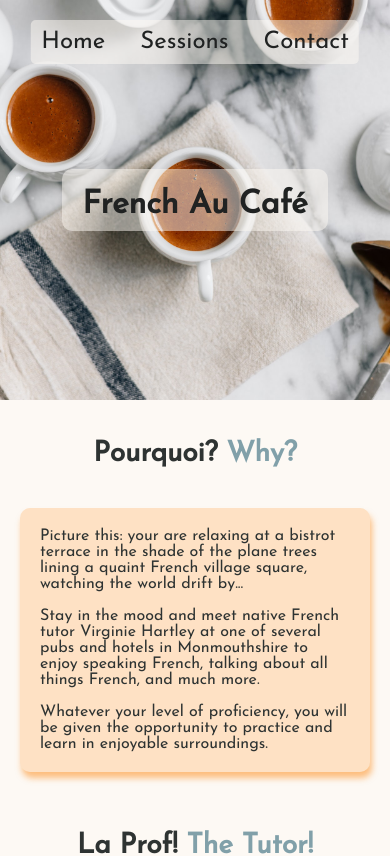
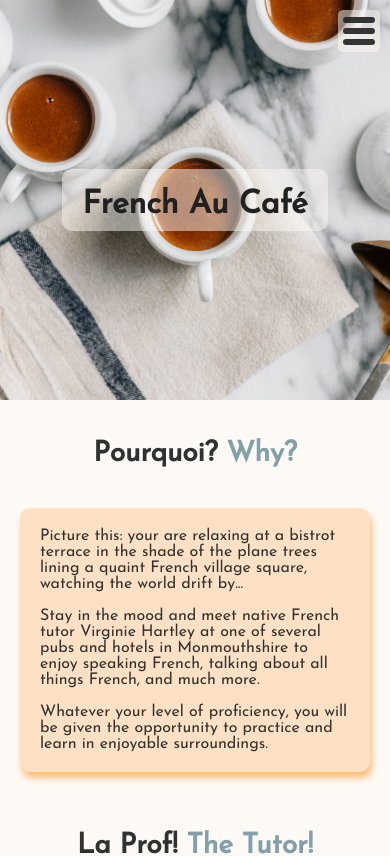
Before and after one commit to Velocima/ginnie-french, a Next.js app: page / in a window 390 px wide. Shown: the top 856 px of the page. Built offline with nearby package versions, Linux system fonts and the light colour scheme.

Commit message:
useWindowSize hook added. nav made responsive and collapsible on smaller screens

```diff
--- a/components/Nav.jsx
+++ b/components/Nav.jsx
@@ -1,17 +1,56 @@
 import Link from 'next/link';
 import style from '../styles/nav.module.css';
+import { useState, useEffect } from 'react';
+import useWindowSize from '../hooks/useWindowSize';
 
 export default function Nav() {
 	const pages = ['Home', 'Sessions', 'Contact'];
+
+	const [height, width] = useWindowSize();
+	const [isNavCollapsible, setIsNavCollapsible] = useState(false);
+	const [isNavOpen, setIsNavOpen] = useState(false);
+
+	useEffect(() => {
+		if (height < 500 || width < 550) {
+			setIsNavCollapsible(true);
+			setIsNavOpen(true);
+		} else {
+			setIsNavOpen(false);
+			setIsNavCollapsible(false);
+		}
+		return null;
+	}, [height, width]);
+
+	const toggleNav = () => {
+		setIsNavOpen((prevState) => !prevState);
+	};
+
+	const iconStyle = {
+		transform: isNavOpen ? 'rotate(180deg)' : 'rotate(0)',
+		display: isNavCollapsible ? 'flex' : 'none',
+	};
+
+	const navStyle = {
+		transform: !isNavOpen ? 'translateY(0)' : 'translateY(-120%)',
+	};
 	return (
-		<nav className={style.nav}>
+		<>
+			<div className={style.burger} onClick={toggleNav} style={iconStyle}>
+				<div className={style.line}></div>
+				<div className={style.line}></div>
+				<div className={style.line}></div>
+			</div>
+			<div className={style.overflowContainer}>
+				<nav className={style.nav} style={navStyle}>
 					{pages.map((page) => {
 						return (
-					<Link href={page === 'Home' ? '/' : page.toLowerCase()}>
+							<Link href={page === 'Home' ? '/' : page.toLowerCase()} key={page}>
 								<a>{page}</a>
 							</Link>
 						);
 					})}
 				</nav>
+			</div>
+		</>
 	);
 }
--- /dev/null
+++ b/hooks/useWindowSize.jsx
@@ -0,0 +1,14 @@
+import { useLayoutEffect, useState } from 'react';
+
+export default function useWindowSize() {
+	const [size, setSize] = useState([0, 0]);
+	useLayoutEffect(() => {
+		function updateSize() {
+			setSize([window.innerWidth, window.innerHeight]);
+		}
+		window.addEventListener('resize', updateSize);
+		updateSize();
+		return () => window.removeEventListener('resize', updateSize);
+	}, []);
+	return size;
+}
--- a/styles/nav.module.css
+++ b/styles/nav.module.css
@@ -1,16 +1,24 @@
-.nav {
+.overflowContainer {
+	overflow: hidden;
 	position: fixed;
 	top: 20px;
 	right: 50%;
+	border-radius: 5px;
 	transform: translateX(50%);
+}
+
+.nav {
+	height: 100%;
+	width: 100%;
 	padding: 10px 0;
-	border-radius: 5px;
 	background-color: rgba(253, 249, 244, 0.5);
+	transition: 0.3s;
 }
 
 .nav a {
 	font-size: 1.5rem;
 	transition: 0.3s;
+	text-align: center;
 	color: rgb(32, 34, 34);
 	padding: 10px;
 	border-radius: 5px;
@@ -22,3 +30,35 @@
 .nav a:hover {
 	background-color: rgba(253, 131, 9, 0.5);
 }
+
+.burger {
+	display: flex;
+	flex-direction: column;
+	justify-content: space-around;
+	position: fixed;
+	top: 10px;
+	right: 10px;
+	height: 42px;
+	width: 42px;
+	padding: 5px;
+	border-radius: 5px;
+	background-color: rgba(253, 249, 244, 0.5);
+	transition: 0.3s;
+}
+.line {
+	background-color: rgba(32, 34, 34, 0.9);
+	height: 6px;
+	border-radius: 3px;
+}
+
+@media screen and (max-width: 450px) {
+	.nav a {
+		display: block;
+	}
+}
+
+@media (max-width: 550px), (max-height: 500px) {
+	.nav {
+		background-color: rgba(253, 249, 244, 0.9);
+	}
+}
```
Lines whose indentation alone changed are shown as unchanged.
